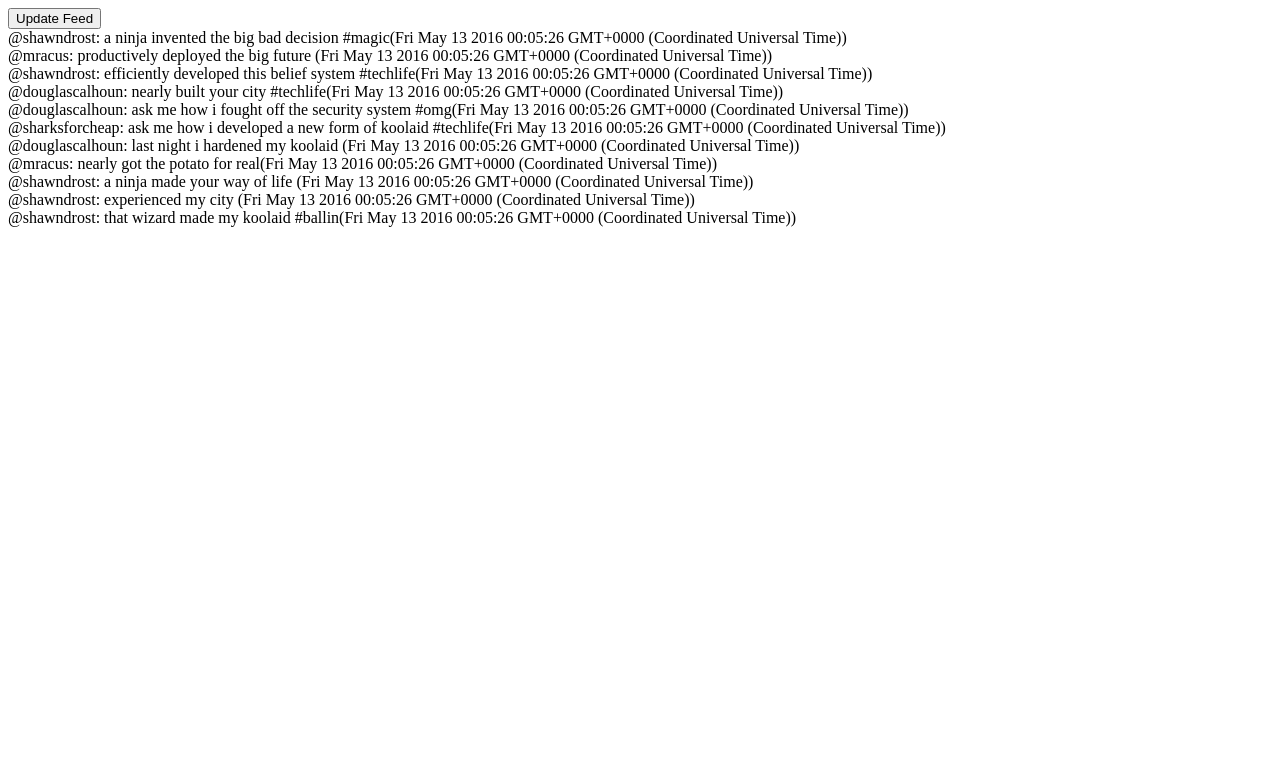
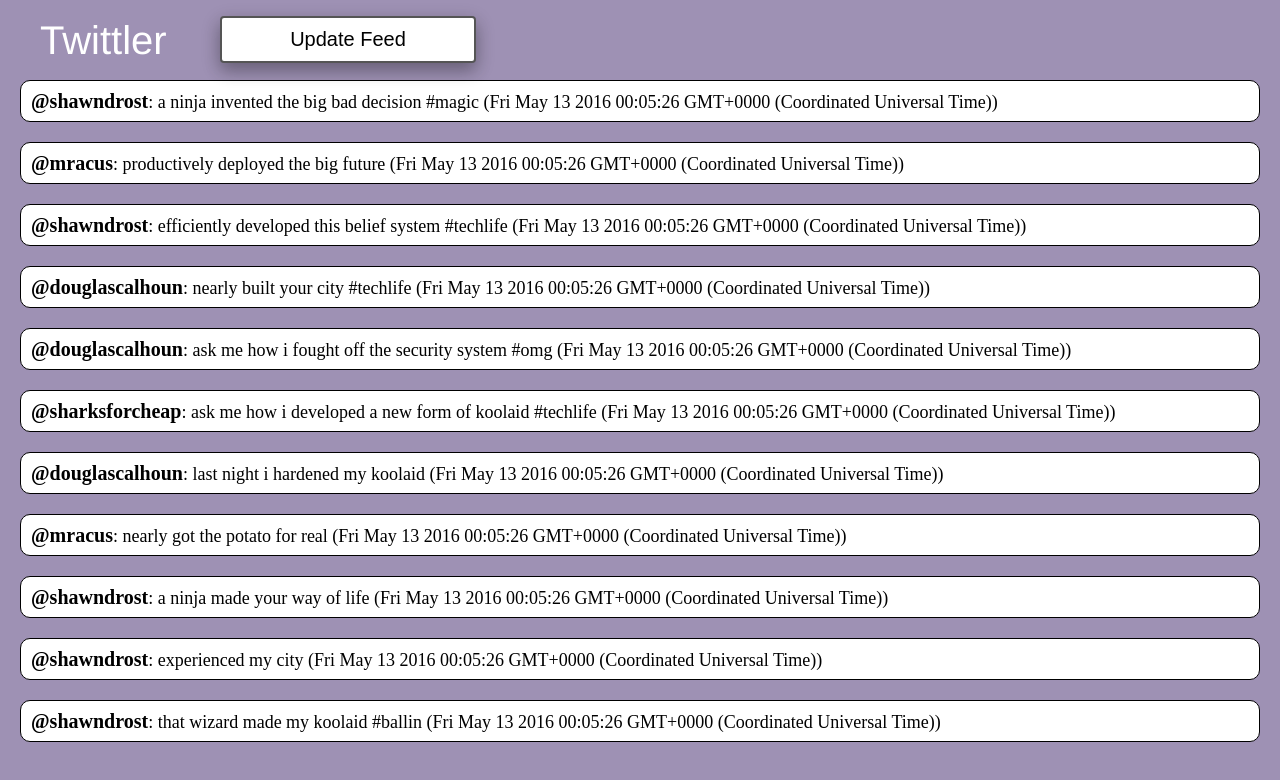
Before and after one commit to vinnyhuang/twittler, a plain HTML site: page index.html in a window 1280 px wide. Drawn offline with Linux system fonts and the light colour scheme.

Commit message:
Added styling.  Created stylesheet, edited html to fit.

```diff
--- a/index.html
+++ b/index.html
@@ -1,17 +1,20 @@
 <!DOCTYPE html>
 <html>
   <head>
+    <link rel="stylesheet" href="main.css">
     <script src="jquery.js"></script>
     <script src="data_generator.js"></script>
   </head>
   <body>
-    <button type="button">Update Feed</button>
+    <h1>Twittler
+      <button type="button">Update Feed</button>
+    </h1>
     <script>
 
       $(document).ready(function(){
         var show = "full";
         var $body = $('body');
-        $body.html('<button type="button">Update Feed</button>');
+        //$body.html('<button type="button">Update Feed</button>');
 
 
         update = function() {
@@ -28,7 +31,7 @@
             name.appendTo($tweet);
 
             var msg = $('<span></span>');
-            msg.text(': ' + tweet.message + '(' + tweet.created_at + ')');
+            msg.text(': ' + tweet.message + '\n (' + tweet.created_at + ')');
             msg.appendTo($tweet);
 
             $tweet.appendTo($body);
--- /dev/null
+++ b/main.css
@@ -0,0 +1,98 @@
+html, body, div, span, applet, object, iframe,
+h1, h2, h3, h4, h5, h6, p, blockquote, pre,
+a, abbr, acronym, address, big, cite, code,
+del, dfn, em, img, ins, kbd, q, s, samp,
+small, strike, strong, sub, sup, tt, var,
+b, u, i, center,
+dl, dt, dd, ol, ul, li,
+fieldset, form, label, legend,
+table, caption, tbody, tfoot, thead, tr, th, td,
+article, aside, canvas, details, embed,
+figure, figcaption, footer, header, hgroup,
+menu, nav, output, ruby, section, summary,
+time, mark, audio, video {
+  margin: 0;
+  padding: 0;
+  border: 0;
+  font-size: 100%;
+  font: inherit;
+  vertical-align: baseline;
+}
+/* HTML5 display-role reset for older browsers */
+article, aside, details, figcaption, figure,
+footer, header, hgroup, menu, nav, section {
+  display: block;
+}
+body {
+  line-height: 1;
+}
+ol, ul {
+  list-style: none;
+}
+blockquote, q {
+  quotes: none;
+}
+blockquote:before, blockquote:after,
+q:before, q:after {
+  content: '';
+  content: none;
+}
+table {
+  border-collapse: collapse;
+  border-spacing: 0;
+}
+
+
+body {
+  /*background-color: blue;*/
+  background: rgba(94, 72, 130, .60);
+}
+
+div {
+  background-color: white;
+  margin: 20px;
+  padding: 10px;
+  border: 1px solid #000000;
+  border-radius: 10px;
+  /*border-style: solid;
+  border-color: black;*/
+}
+
+.username {
+  font-weight: bold;
+  font-size: 20px;
+}
+
+button {
+  position: absolute;
+  left: 200px;
+  top: -4px;
+  background-color: white;
+  color: black;
+  border: 2px solid #555555;
+  border-radius: 4px;
+
+  font-size: 20px;
+
+  margin: 20px;
+  width: 20%;
+  padding: 10px;
+  transition-duration: 0.4s;
+  box-shadow: 0 8px 16px 0 rgba(0,0,0,0.2), 0 6px 20px 0 rgba(0,0,0,0.19);
+}
+
+button:hover {
+  background-color: #555555;
+  color: white;
+}
+
+span {
+  font-size: 18px;
+}
+
+h1 {
+  font-size: 40px;
+  margin: 20px 40px;
+  font-family: helvetica;
+  color: white;
+}
```
